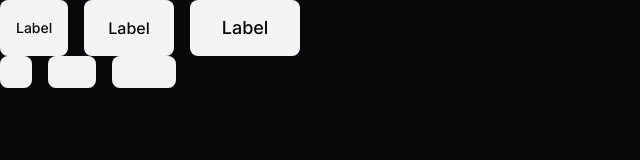
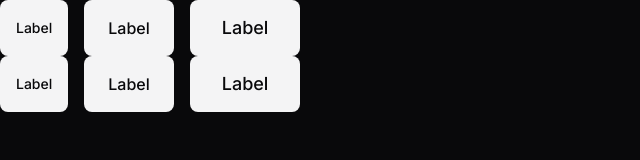
Before and after one commit to EditonR/zingen, a plain HTML site: page index.html in a window 1280 px wide. Shown: the whole page, without its empty margins (0-640 px from the left). Drawn offline with Linux system fonts and the light colour scheme.

Commit message:
Criando os botões pt 2

```diff
--- a/index.html
+++ b/index.html
@@ -20,9 +20,15 @@
   </div>
 
   <div class="flex gap-1">
-    <a href="#" class="btn btn-sm"></a>
-    <span href="#" class="btn btn-md"></span>
-    <button href="#" class="btn btn-lg"></button>
+    <a
+      aria-label="Label"
+      href="#" class="btn btn-sm"></a>
+    <span
+      aria-label="Label"
+      href="#" class="btn btn-md"></span>
+    <button
+      aria-label="Label"
+      href="#" class="btn btn-lg"></button>
   </div>
 
 </body>
--- a/styles/buttons.css
+++ b/styles/buttons.css
@@ -40,3 +40,10 @@
   padding: 1rem 2rem;
   font-size: 1.125rem;
 }
+
+.btn[aria-label] {
+  &::after {
+
+    content: attr(aria-label);
+  }
+}
```
